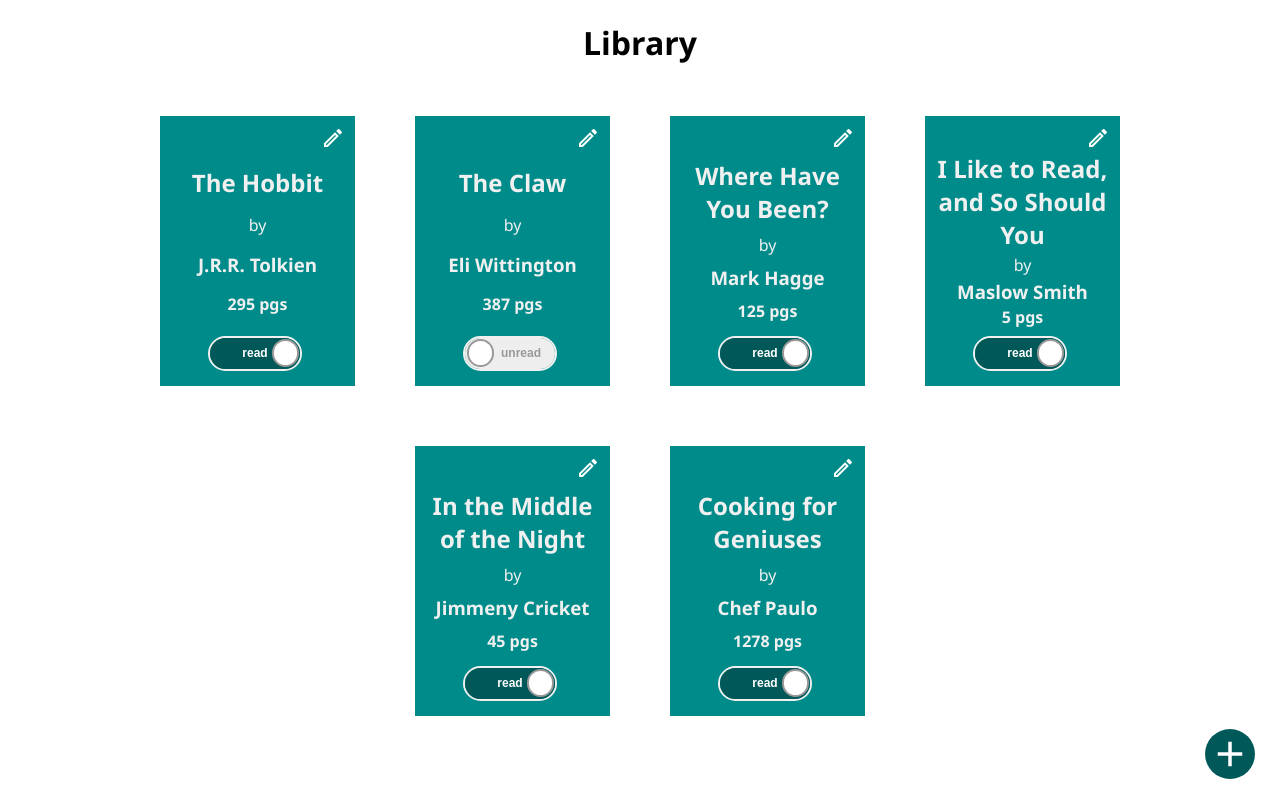
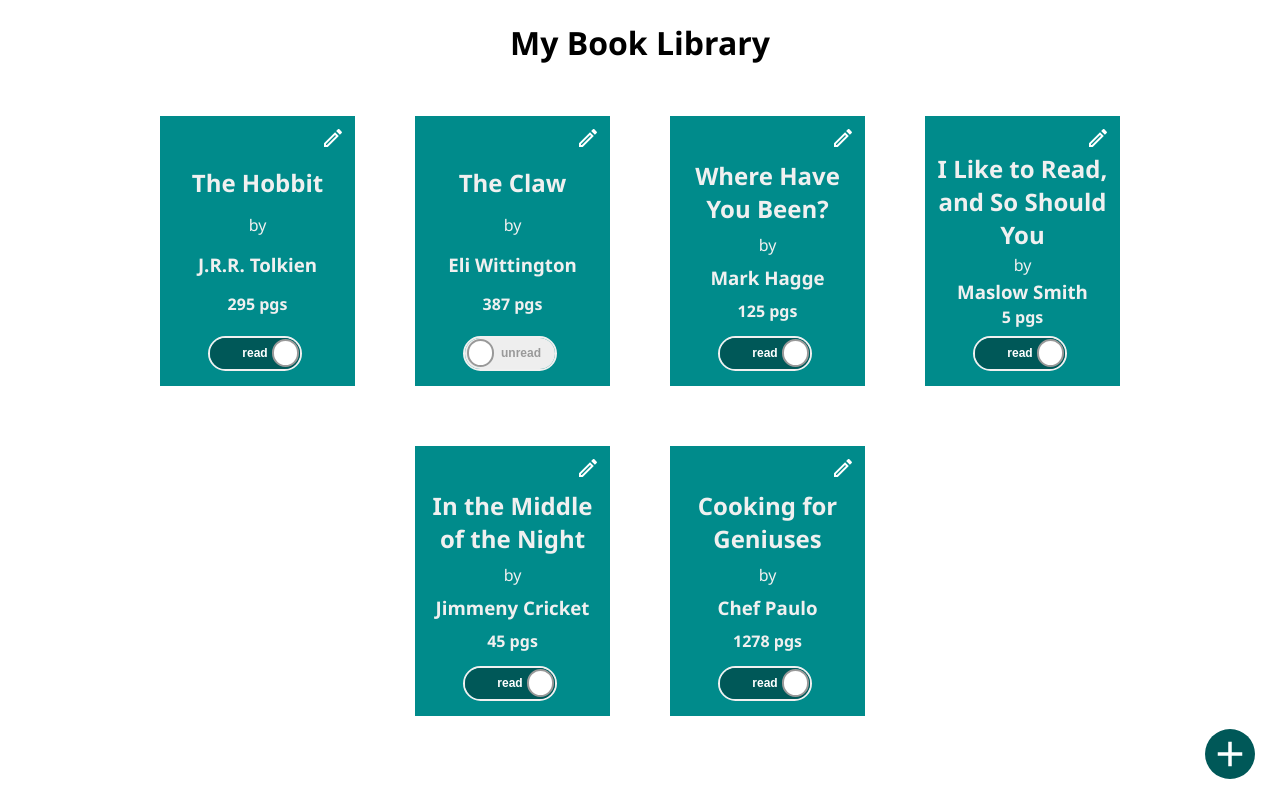
Before and after one commit to markat1021/odin-book-library, a plain HTML site: page index.html in a window 1280 px wide. Drawn offline with Linux system fonts and the light colour scheme.

Commit message:
Changed page title

```diff
--- a/index.html
+++ b/index.html
@@ -3,7 +3,7 @@
 <body>
   <header>
     <link rel="stylesheet" href="styles.css">
-    <h1>Library</h1>
+    <h1>My Book Library</h1>
   </header>
   <main>
 
```
